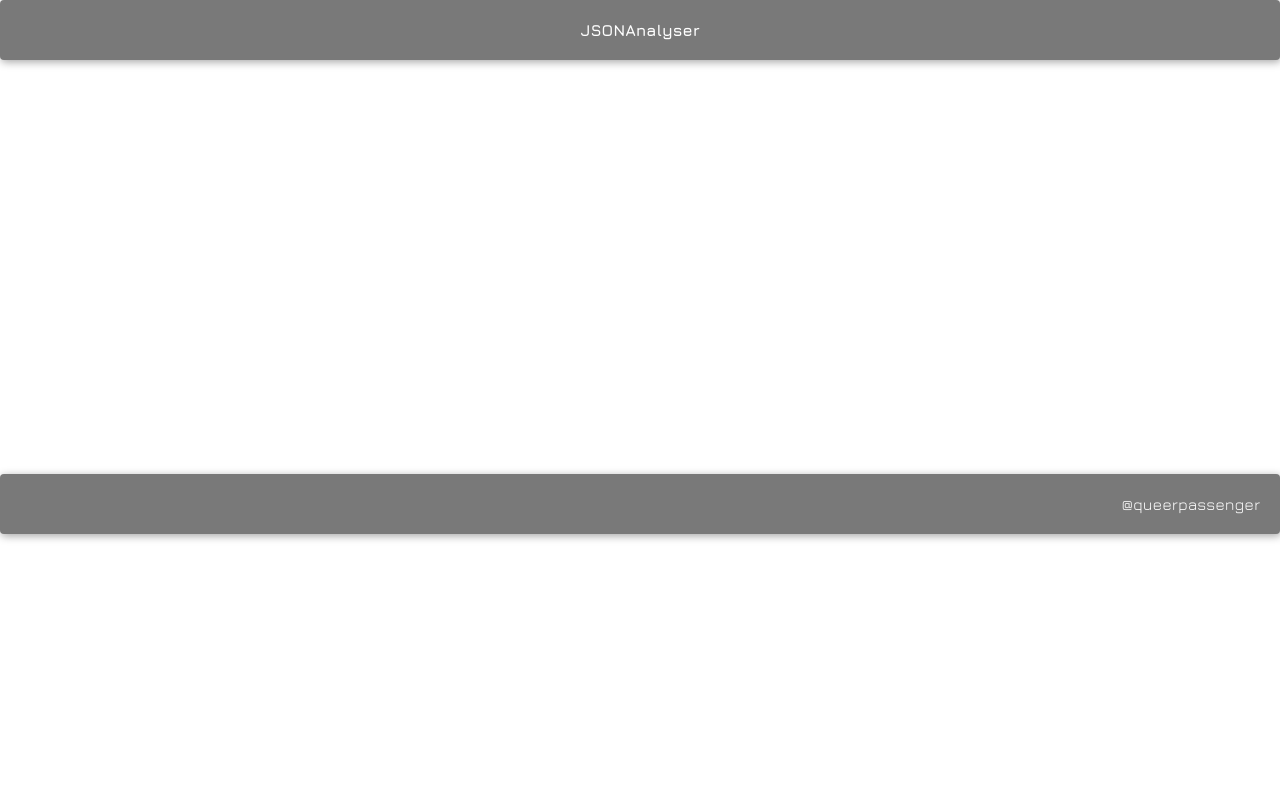
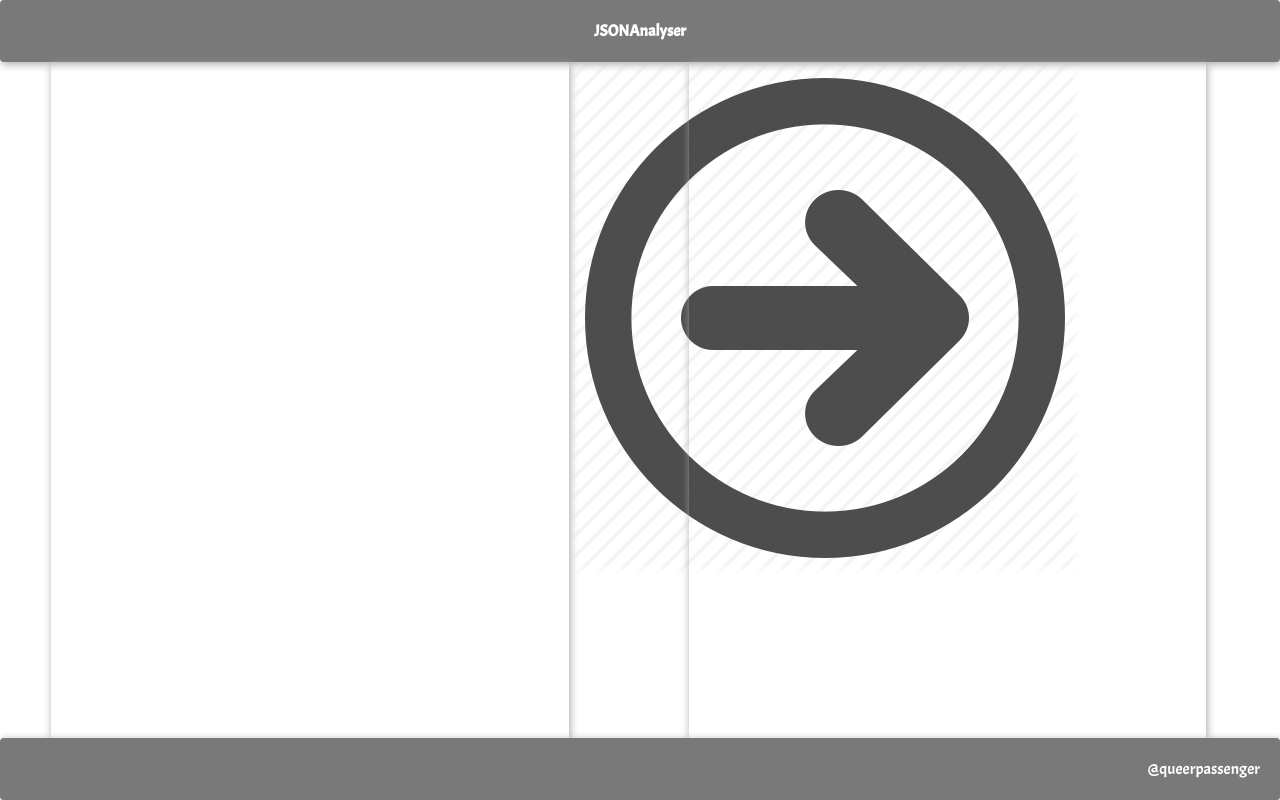
Before and after one commit to queerPassenger/jsonanalyser, a React app: page / in a window 1280 px wide. Built offline with nearby package versions, Linux system fonts and the light colour scheme.

Commit message:
designInProgress

```diff
--- a/css/style.css
+++ b/css/style.css
@@ -12,8 +12,14 @@
     border-radius: 4px;
     box-shadow: 1px 2px 8px #a5a5a5;
 }
+.jsonanalyser_container{
+    padding-left: 4%;
+    padding-right: 2%;
+    width: 94%;
+    float: left;
+}
 .logo_text{
-    font-family: jura;
+    font-family: acme;
     font-size: 16px;
     font-weight: bold;
     color: white;
@@ -22,17 +28,21 @@
 .author_logo_text{
     text-align: right;
     margin-right: 20px;
-    font-family: jura;
+    font-family: acme;
     color: white;
 }
 .lhs_container,.rhs_container{
-    width: 45%;
+    width: 43%;
     box-shadow: 1px 2px 8px #a5a5a5;
     float: left;
-    height: -webkit-fill-available;
+    font-family:jura;
+    padding-top:10px;
+    padding-bottom: 10px;
 }
 .cs_container{
     width: 10%;
     float: left;
-    height: -webkit-fill-available;
 }
+*{
+   /*  outline:1px solid black; */
+}
--- a/index.html
+++ b/index.html
@@ -2,6 +2,7 @@
 <head>
 	<meta http-equiv="Content-Type" content="text/html; charset=UTF-8" />
   <title>JSON Analyser</title>
+  <link rel="stylesheet" href="//fonts.googleapis.com/css?family=Acme:300,400,600,700&amp;lang=en" />
   <link rel="stylesheet" href="//fonts.googleapis.com/css?family=Jura:300,400,600,700&amp;lang=en" />
   <link rel="stylesheet" type="text/css" href="css/style.css">
 </head>
--- a/src/jsonanalyser.jsx
+++ b/src/jsonanalyser.jsx
@@ -4,18 +4,21 @@
     constructor(props){
         super(props);
         this.style={
-            minHeight:screen.availHeight-120-16-50
+            minHeight:window.innerHeight-124-20,
         }
     }
 
     render(){
         return(
             <div className="jsonanalyser_container" style={this.style}>
-                <div className="lhs_container">
+                <div className="lhs_container" contenteditable={"true"} style={this.style}>
                 </div>
-                <div className="cs_container">
+                <div className="cs_container" style={this.style}>
+                    <div className="right_arrow_container">
+                        <img src="img/rightArrow.png"></img>
+                    </div>
                 </div>
-                <div className="rhs_container">
+                <div className="rhs_container" contenteditable={"true"} style={this.style}>
                 </div>
             </div>
         )
```
Also changed, not shown: img/rightArrow.png (added).
